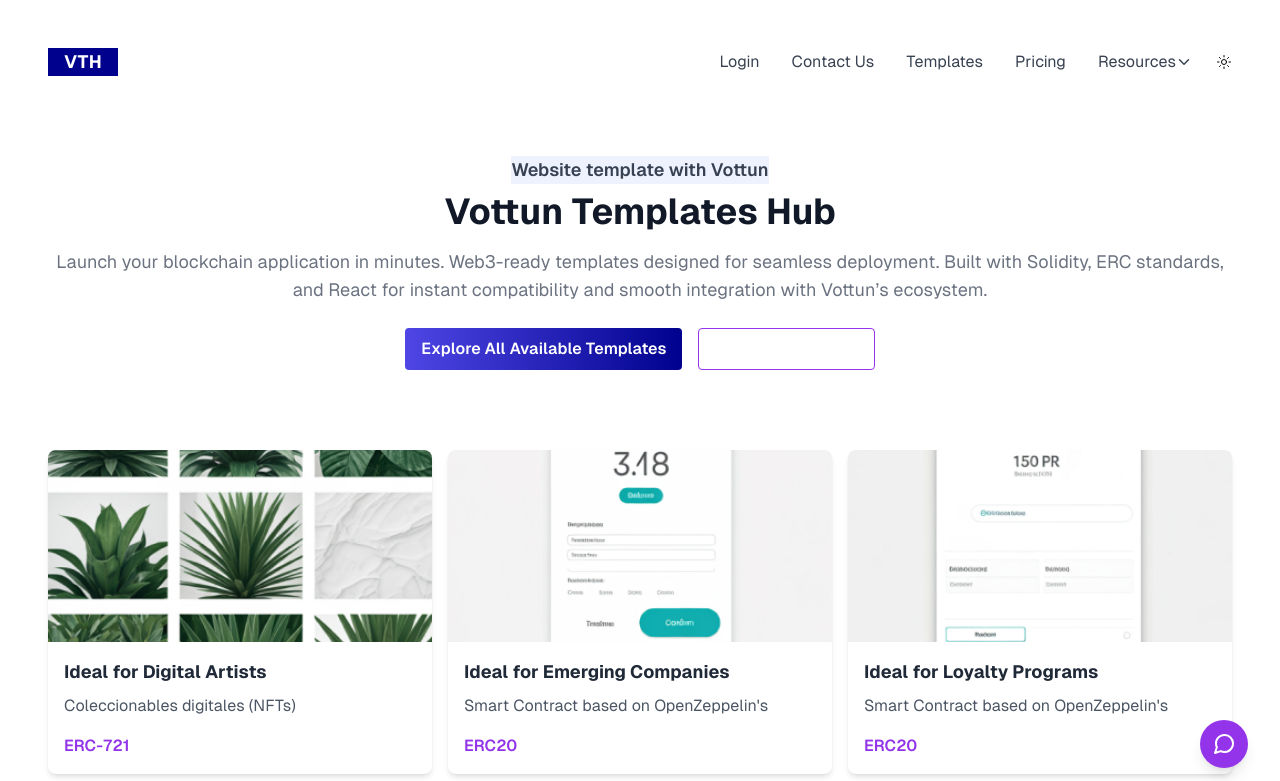
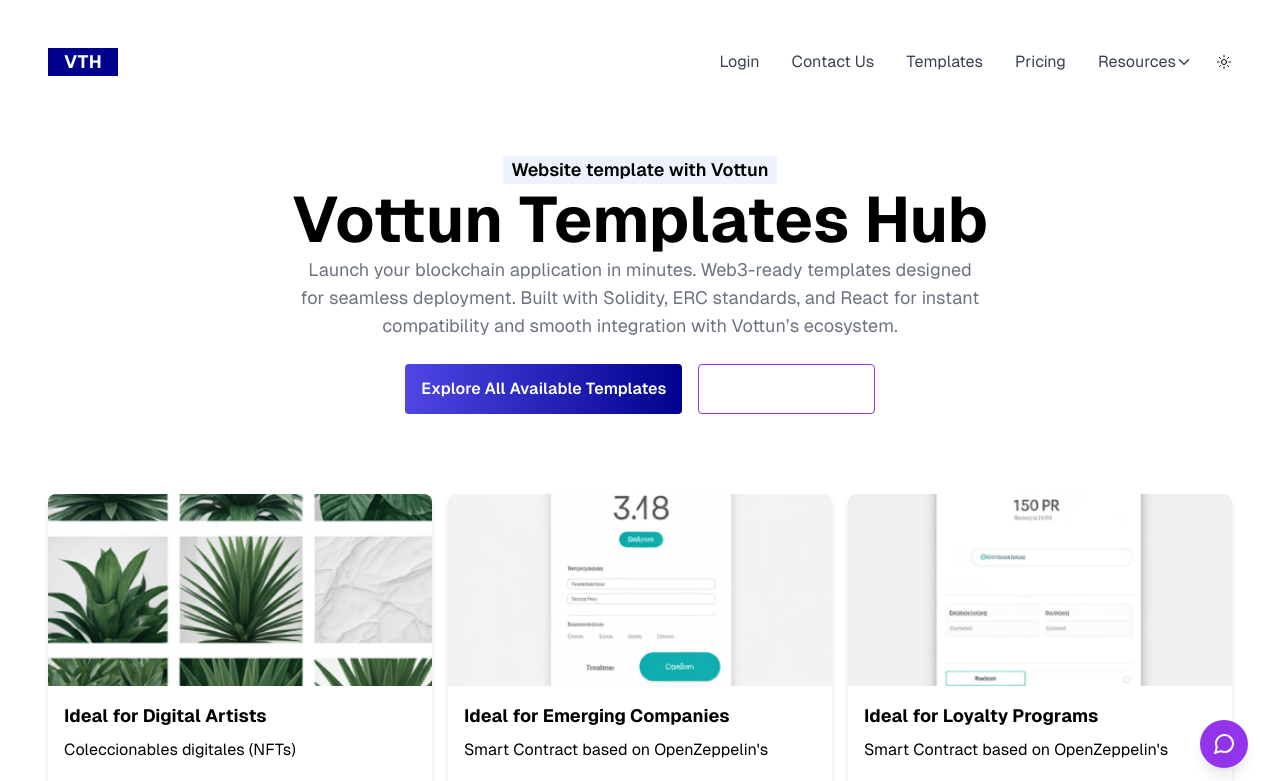
Before and after one commit to DevsJEG/vottum-templates-hub, a Next.js app: page / in a window 1280 px wide. Shown: the top 781 px of the page. Built offline with nearby package versions, Linux system fonts and the light colour scheme.

Commit message:
Finish Hero

```diff
--- a/src/app/components/Hero.tsx
+++ b/src/app/components/Hero.tsx
@@ -1,25 +1,26 @@
 // components/Hero.tsx
 
 import React from 'react';
-import { FiArrowRight } from 'react-icons/fi';
-
+import { IoIosArrowForward } from "react-icons/io";
 const Hero: React.FC = () => {
     return (
-    <div className="flex flex-col items-center justify-center text-center px-4">
-      <h2 className="text-lg font-semibold text-gray-700 mb-2 bg-primaryalpha">Website template with Vottun</h2>
-      <h1 className="text-4xl font-bold text-gray-900 mb-4">Vottun Templates Hub</h1>
-      <p className="text-lg text-secondarytext mb-6">
+        <div className=" px-4">
+            <div className='flex flex-col items-center justify-center text-center'>
+                <h2 className="text-lg font-semibold text-gray-700 mb-4 px-2 bg-primaryalpha">Website template with Vottun</h2>
+                <h1 className="text-4xl font-bold text-gray-900 mb-4 text-[64px] ">Vottun Templates Hub</h1>
+                <p className="text-lg text-secondarytext mb-6 max-w-[680px]">
                     Launch your blockchain application in minutes. Web3-ready templates designed for seamless deployment.
                     Built with Solidity, ERC standards, and React for instant compatibility and smooth integration with Vottun’s ecosystem.
                 </p>
                 <div className="space-x-4 flex">
-        <button className="bg-gradient-to-r from-customblue to-customdarkblue  text-white font-semibold py-2 px-4 rounded hover:bg-purple-700 transition">
+                    <button className="bg-gradient-to-r from-customblue to-customdarkblue  text-white font-semibold py-3 px-4 rounded hover:bg-purple-700 transition">
                         Explore All Available Templates
                     </button>
-        <button className="bg-black flex items-center bg-white border border-purple-600 text-white font-semibold py-2 px-4 rounded hover:bg-purple-600 hover:text-white transition">
+                    <button className="bg-slate-950 flex items-center bg-white border border-purple-600 text-white font-semibold py-3 px-4 rounded hover:bg-customblue hover:text-white transition">
                         Documentation
-          <FiArrowRight className="ml-2" />
+                        <IoIosArrowForward className="ml-2" />
                     </button>
+                </div>
             </div>
         </div>
     );
--- a/tailwind.config.ts
+++ b/tailwind.config.ts
@@ -16,7 +16,8 @@
         secondarytext: 'rgba(107, 114, 128, 1)',
         customblue: 'rgba(79, 70, 229, 1)',
         customdarkblue: 'rgba(0, 2, 142, 1)',
-        link:"rgba(55, 65, 81, 1)"
+        link:"rgba(55, 65, 81, 1)",
+        gray: "rgba(243, 244, 246, 1)",
       },
       letterSpacing: {
         large:  '.05em'
```
Lines whose indentation alone changed are shown as unchanged.
